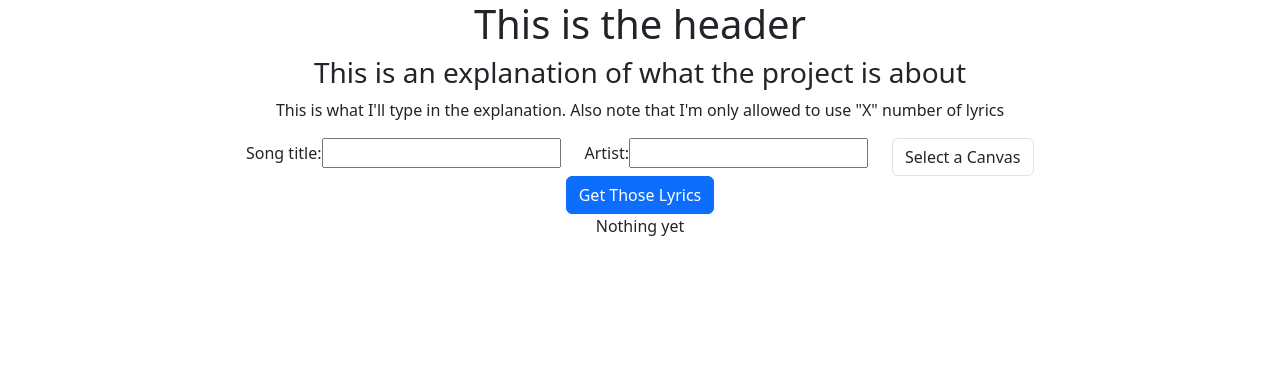
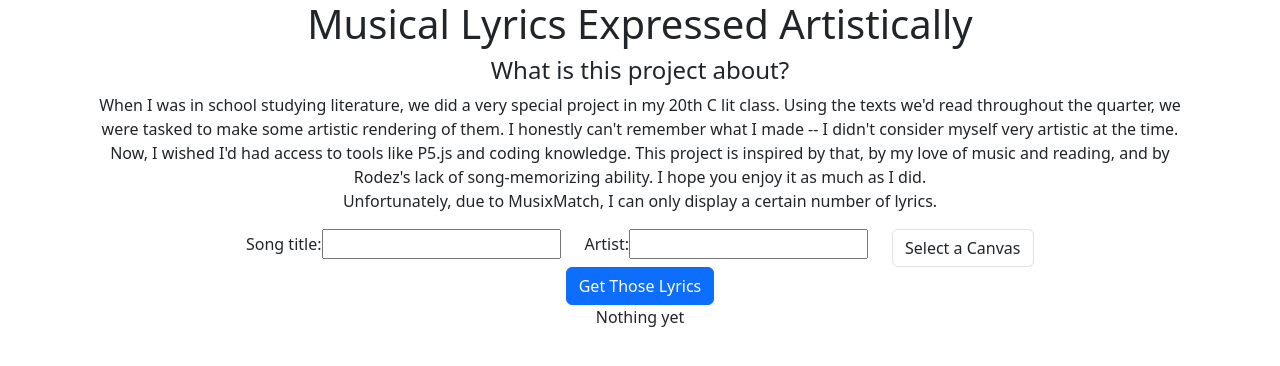
Before and after one commit to morghan102/music-api, a React (Create React App) app: page / in a window 1280 px wide. Shown: the top 366 px of the page. Built offline with nearby package versions, Linux system fonts and the light colour scheme.

Commit message:
header and explanation

```diff
--- a/src/App.js
+++ b/src/App.js
@@ -1,10 +1,11 @@
 import './App.css';
 import { useState } from 'react'
 import 'bootstrap/dist/css/bootstrap.css'; //i think i dont use
+import { Container } from 'react-bootstrap';
 import TextShuffle from './sketches/TextShuffle';
 import LyricGetterForm from './components/LyricGetter';
 import { AppContext } from './context';
-import TextColor from './sketches/TextColor';
+import Anagram from './sketches/Anagram';
 import Sketch3 from './sketches/Sketch3';
 
 
@@ -47,7 +48,7 @@ export default function App() {
       canvas === "a" ?
         <TextShuffle />
         : canvas === "b" ?
-          <TextColor />
+          <Anagram />
           : canvas === "c" ?
             <Sketch3 />
             : <p>Please select a canvas</p>
@@ -81,12 +82,12 @@ export default function App() {
 
   function projectExplanation() {
     return (
-      <div>
-        <div>
-          <h3>This is an explanation of what the project is about</h3>
-          <p>This is what I'll type in the explanation. Also note that I'm only allowed to use "X" number of lyrics</p>
-        </div>
-      </div>
+      <Container>
+          <h4>What is this project about?</h4>
+          <p> When I was in school studying literature, we did a very special project in my 20th C lit class. Using the texts we'd read throughout the quarter, we were tasked to make some artistic rendering of them. I honestly can't remember what I made -- I didn't consider myself very artistic at the time. Now, I wished I'd had access to tools like P5.js and coding knowledge. This project is inspired by that, by my love of music and reading, and by Rodez's lack of song-memorizing ability. I hope you enjoy it as much as I did.
+            <br/> Unfortunately, due to MusixMatch, I can only display a certain number of lyrics.
+          </p>
+      </Container>
     )
   }
 
@@ -94,7 +95,7 @@ export default function App() {
     <div className="App">
       <AppContext.Provider value={{ lyrics, canvas, dispatchLyricEvent, dispatchError }}>
         <header >
-          <h1>This is the header </h1>
+          <h1>Musical Lyrics Expressed Artistically </h1>
         </header>
         <body>
           {projectExplanation()}
@@ -102,10 +103,10 @@ export default function App() {
           <div>
             {
               !error && lyrics ?
-                <div>
+                <Container>
                   <SelectedCanvas />
                   {/* { if (canvas != 0) <p>Explains this specific rendering of the project</p>} this needs to only be rendered if a canvas has been selected*/}
-                </div>
+                </Container>
                 : error ? <p>Some error, can't figure out how to render for the user to see</p>
                   : <p>Nothing yet</p>
             }
--- a/src/sketches/TextColor.js
+++ b/src/sketches/Anagram.js
@@ -5,7 +5,7 @@ import { AppContext } from '../context';
 
 // ref https://p5js.org/examples/typography-letters.html
 //take the lyrics, just the letters all together, highlight some and not others to... make a new word? dunno how to doy
-export default function TextColor() {
+export default function Anagram() {
     const { lyrics } = useContext(AppContext);
     const lyricArr = lyrics.toLowerCase().replaceAll(" ", "").replace(/\s+/, "").split(""); //splits on spaces and line breaks
 
@@ -31,12 +31,13 @@ export default function TextColor() {
                 // console.log(lett)
 
                 // Add different color to the vowels and other characters
-                if (
+                if ( //would be nice to do a poem or something.
+                    // I wonder if it's possible to bring in a poem api or something and have it find the words from that poem?
                     lett === 'a' ||
-                    lett === 'e' ||
-                    lett === 'i' ||
-                    lett === 'o' ||
-                    lett === 'u'
+                    lett === 'r' ||
+                    lett === 't'
+                    // lett === 'o' ||
+                    // lett === 'u'
                 ) {
                     p5.fill('#ed225d');
                 } else {
```
